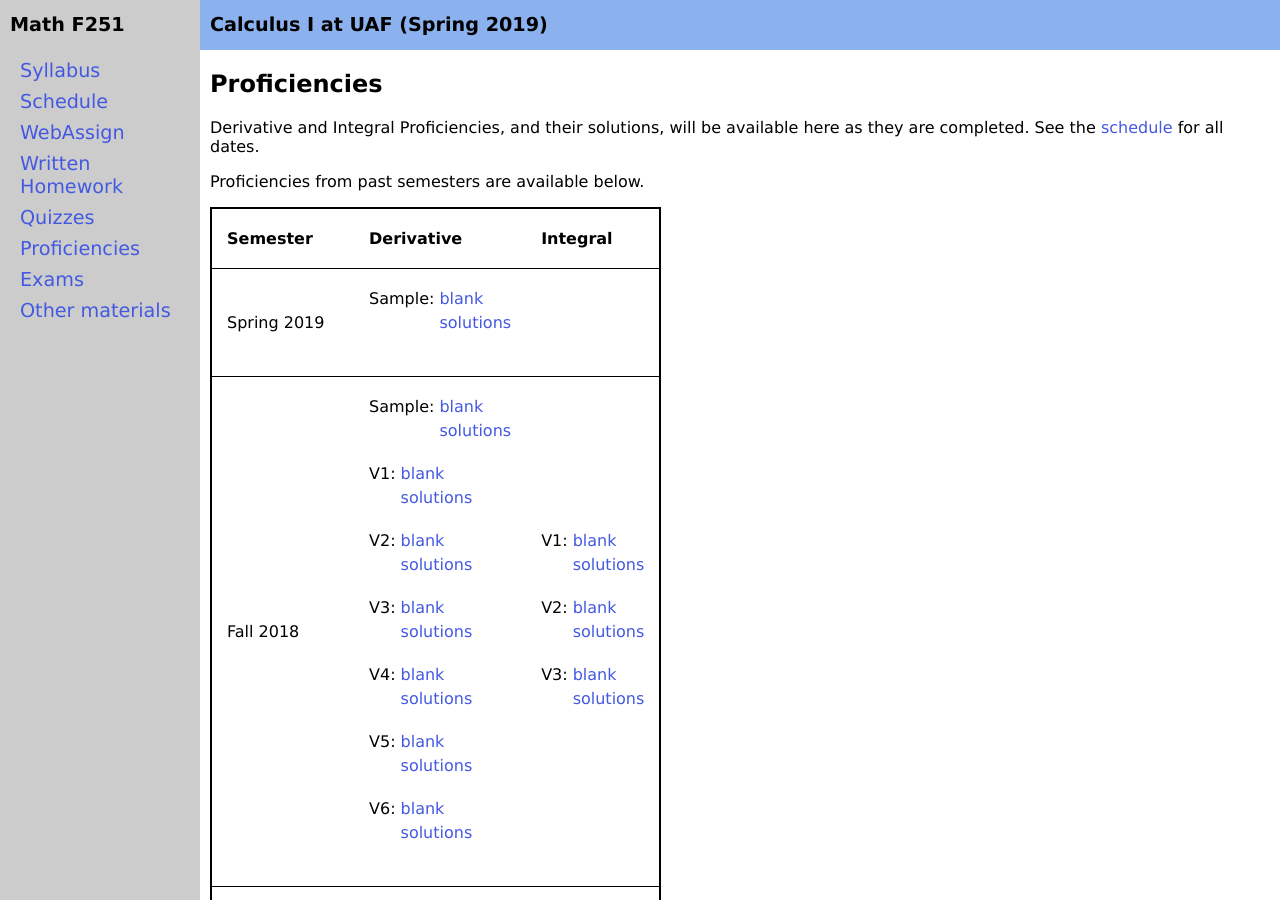
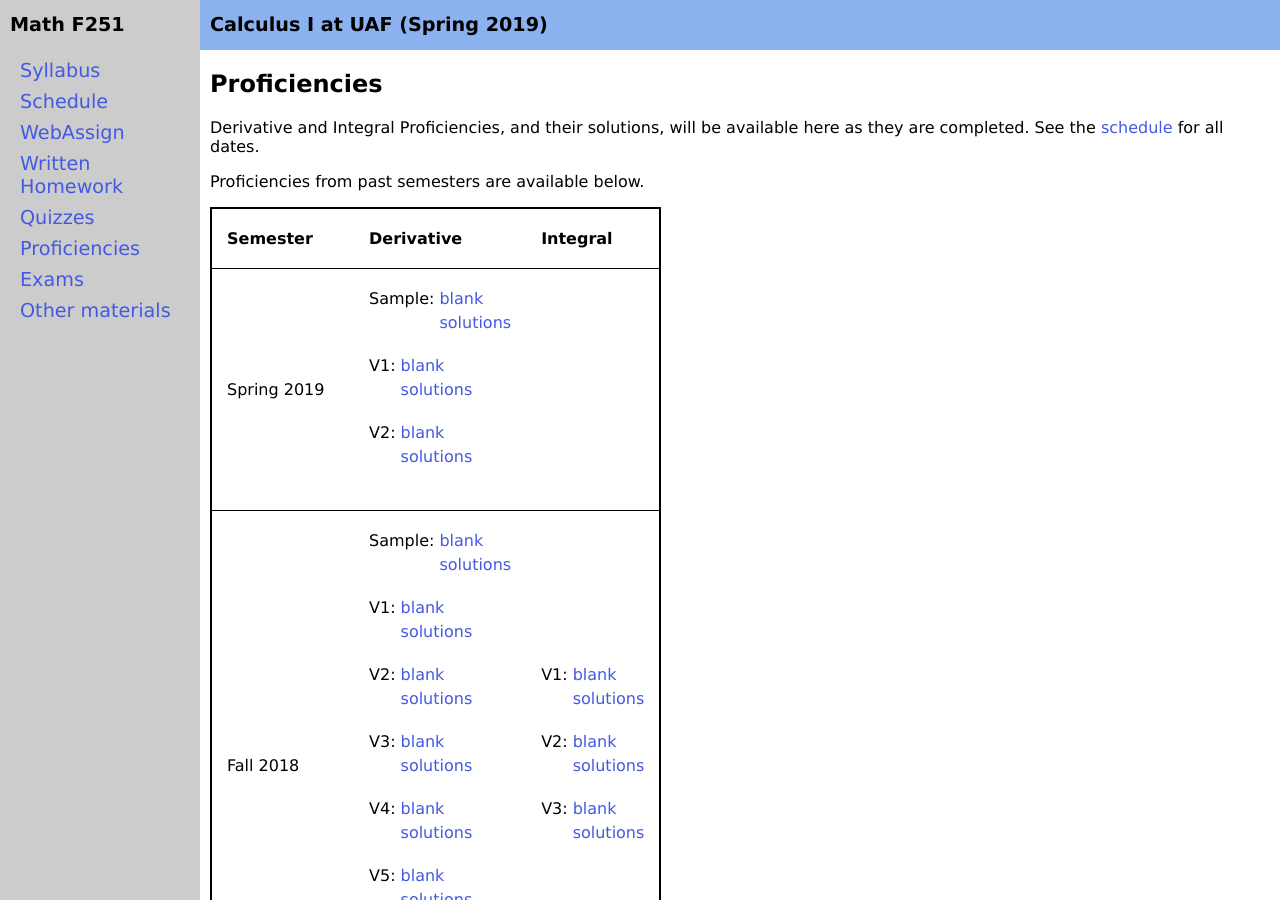
Before and after one commit to uaf-math/calc1, a Jekyll site: the page built from proficiencies.md, in a window 1280 px wide and 900 px high. Built offline with Jekyll 4.4.1, drawn with Linux system fonts in a browser that asks for light colours; some of the changed lines change nothing that is shown.

Commit message:
post v1, v2 deriv proficiencies

```diff
--- a/_data/proficiencies-s2019.yml
+++ b/_data/proficiencies-s2019.yml
@@ -5,3 +5,9 @@ derivative:
     - name: Sample
       blank: Derivative-sample.pdf
       solutions: solns-Derivative-sample.pdf
+    - name: V1
+      blank: Derivative-v1.pdf
+      solutions: Derivative-v1-Sols.pdf
+    - name: V2
+      blank: Derivative-v2.pdf
+      solutions: Derivative-v2-Sols.pdf
```
Also changed, not shown: 4 other files.
